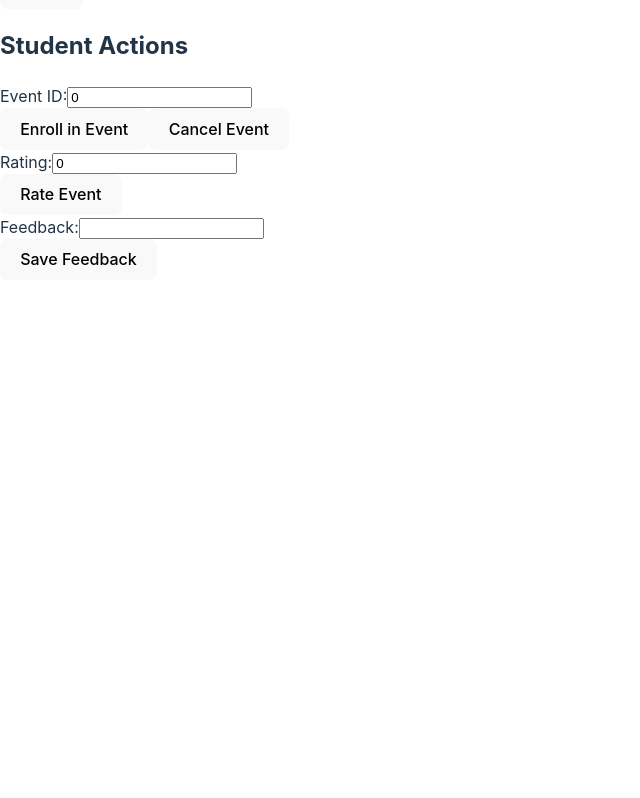
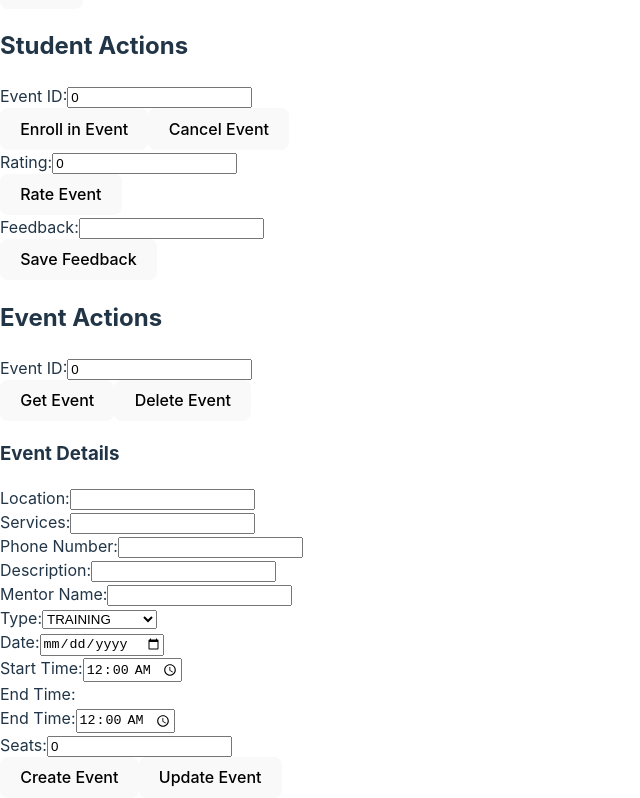
Before and after one commit to gimohc/Event-Management-React-Implementation, a React (Vite) app: page / in a window 1280 px wide. Shown: the part 533-1331 px from the top of the page, without its empty margins (0-640 px from the left). Before the commit the page ends 813 px from the top, so only its background shows below. Built offline with nearby package versions, Linux system fonts and the light colour scheme.

Commit message:
added front end for event creating editing and deleting

```diff
--- a/src/App.tsx
+++ b/src/App.tsx
@@ -1,11 +1,11 @@
 // App.tsx
 import React from 'react';
-import LoginForm from './LoginForm';
+import LoginForm from './UserLogin';
 import EditEventForm from './UpdateEvent';
 import StudentActions from './StudentActions';
 import StudentLogin from './StudentLogin'
-
-export const securityKey = "3286bdad-5d21-4743-9efc-800fca9162ff";
+import EventActions from './EventActions'
+export const securityKey = "bfbab94c-95e8-4b17-9ef8-1c726fc8bebc";
 
 
 const initialEvent = {
@@ -27,7 +27,8 @@ const App: React.FC = () => {
       <LoginForm />
       <EditEventForm eventId={1} initialEvent={initialEvent} /> {/* Replace 1 with the actual event ID */}
       <StudentLogin/>
-      <StudentActions></StudentActions>
+      <StudentActions/>
+      <EventActions/>
     </div>
   );
 };
--- /dev/null
+++ b/src/EventActions.tsx
@@ -0,0 +1,231 @@
+// EventActions.tsx
+import React, { useState } from "react";
+import axios from "axios";
+import { securityKey } from "./App";
+
+const EventActions: React.FC = () => {
+  const [message, setMessage] = useState<string>("");
+  const [eventId, setEventId] = useState<number>(0);
+  const [eventDetails, setEventDetails] = useState<any>({
+    location: "",
+    services: "",
+    phoneNumber: "",
+    description: "",
+    mentorName: "",
+    type: "TRAINING", // Default value
+    date: "",
+    startTime: "00:00:00", // Default value to include seconds
+    endTime: "00:00:00", // Default value to include seconds
+    seats: 0,
+  });
+
+  const handleInputChange = (
+    e: React.ChangeEvent<HTMLInputElement | HTMLSelectElement>
+  ) => {
+    const { name, value } = e.target;
+    setEventDetails({ ...eventDetails, [name]: value });
+  };
+
+  const handleGetEvent = async () => {
+    try {
+      const response = await axios.get(
+        `http://localhost:8080/events/${eventId}`, // eventid should be event id after clicking edit in frontend
+        {
+          headers: {
+            Authorization: `Basic ${btoa(`user:${securityKey}`)}`,
+          },
+          withCredentials: true,
+        }
+      );
+      setEventDetails(response.data);
+      setMessage("Event fetched successfully");
+    } catch (error: any) {
+      setMessage("Error fetching event");
+    }
+  };
+
+  const handleCreateEvent = async () => {
+    try {
+      await axios.post("http://localhost:8080/events", eventDetails, {
+        headers: {
+          "Content-Type": "application/json",
+          Authorization: `Basic ${btoa(`user:${securityKey}`)}`,
+        },
+        withCredentials: true,
+      });
+      setMessage("Event created successfully");
+    } catch (error: any) {
+      setMessage("Error creating event");
+    }
+  };
+
+  const handleUpdateEvent = async () => {
+    try {
+      await axios.put(`http://localhost:8080/events/${eventId}`, eventDetails, {
+        headers: {
+          "Content-Type": "application/json",
+          Authorization: `Basic ${btoa(`user:${securityKey}`)}`,
+        },
+        withCredentials: true,
+      });
+      setMessage("Event updated successfully");
+    } catch (error: any) {
+      setMessage("Error updating event");
+    }
+  };
+
+  const handleDeleteEvent = async () => {
+    try {
+      await axios.delete(`http://localhost:8080/events/${eventId}`, {
+        headers: {
+          Authorization: `Basic ${btoa(`user:${securityKey}`)}`,
+        },
+        withCredentials: true,
+      });
+      setMessage("Event deleted successfully");
+    } catch (error: any) {
+      setMessage("Error deleting event");
+    }
+  };
+
+  return (
+    <div>
+      <h2>Event Actions</h2>
+      <div>
+        <label>Event ID:</label>
+        <input
+          type="number"
+          value={eventId}
+          onChange={(e) => setEventId(Number(e.target.value))}
+        />
+      </div>
+      <button onClick={handleGetEvent}>Get Event</button>
+      <button onClick={handleDeleteEvent}>Delete Event</button>
+      <h3>Event Details</h3>
+      <form>
+        <div>
+          <label>Location:</label>
+          <input
+            type="text"
+            name="location"
+            value={eventDetails.location}
+            onChange={handleInputChange}
+          />
+        </div>
+        <div>
+          <label>Services:</label>
+          <input
+            type="text"
+            name="services"
+            value={eventDetails.services}
+            onChange={handleInputChange}
+          />
+        </div>
+        <div>
+          <label>Phone Number:</label>
+          <input
+            type="text"
+            name="phoneNumber"
+            value={eventDetails.phoneNumber}
+            onChange={handleInputChange}
+          />
+        </div>
+        <div>
+          <label>Description:</label>
+          <input
+            type="text"
+            name="description"
+            value={eventDetails.description}
+            onChange={handleInputChange}
+          />
+        </div>
+        <div>
+          <label>Mentor Name:</label>
+          <input
+            type="text"
+            name="mentorName"
+            value={eventDetails.mentorName}
+            onChange={handleInputChange}
+          />
+        </div>
+        <div>
+          <label>Type:</label>
+          <select
+            name="type"
+            value={eventDetails.type}
+            onChange={handleInputChange}
+          >
+            <option value="TRAINING">TRAINING</option>
+            <option value="COMPETITION">COMPETITION</option>
+            <option value="WORKSHOP">WORKSHOP</option>
+            <option value="LECTURE">LECTURE</option>
+            <option value="INITIATIVE">INITIATIVE</option>
+            <option value="EXHIBITION">EXHIBITION</option>
+          </select>
+        </div>
+        <div>
+          <label>Date:</label>
+          <input
+            type="date"
+            name="date"
+            value={eventDetails.date}
+            onChange={handleInputChange}
+          />
+        </div>
+        <div>
+          <label>Start Time:</label>
+          <input
+            type="time"
+            name="startTime"
+            value={eventDetails.startTime}
+            onChange={(e) =>
+              setEventDetails({
+                ...eventDetails,
+                startTime: e.target.value + ":00", // Append seconds
+              })
+            }
+          />
+        </div>
+        <div>
+          <label>End Time:</label>
+        </div>
+        <div>
+          <label>End Time:</label>
+          <input
+            type="time"
+            name="endTime"
+            value={eventDetails.endTime}
+            onChange={(e) =>
+              setEventDetails({
+                ...eventDetails,
+                endTime: e.target.value + ":00", // Append seconds
+              })
+            }
+          />
+        </div>
+        <div>
+          <label>Seats:</label>
+          <input
+            type="number"
+            name="seats"
+            value={
+              eventDetails.seats !== undefined
+                ? eventDetails.seats.toString()
+                : ""
+            }
+            onChange={handleInputChange}
+          />
+        </div>
+        <button type="button" onClick={handleCreateEvent}>
+          Create Event
+        </button>
+        <button type="button" onClick={handleUpdateEvent}>
+          Update Event
+        </button>
+      </form>
+      {message && <p>{message}</p>}
+    </div>
+  );
+};
+
+export default EventActions;
```
Also changed, not shown: src/UserLogin.tsx (renamed from src/LoginForm.tsx).
